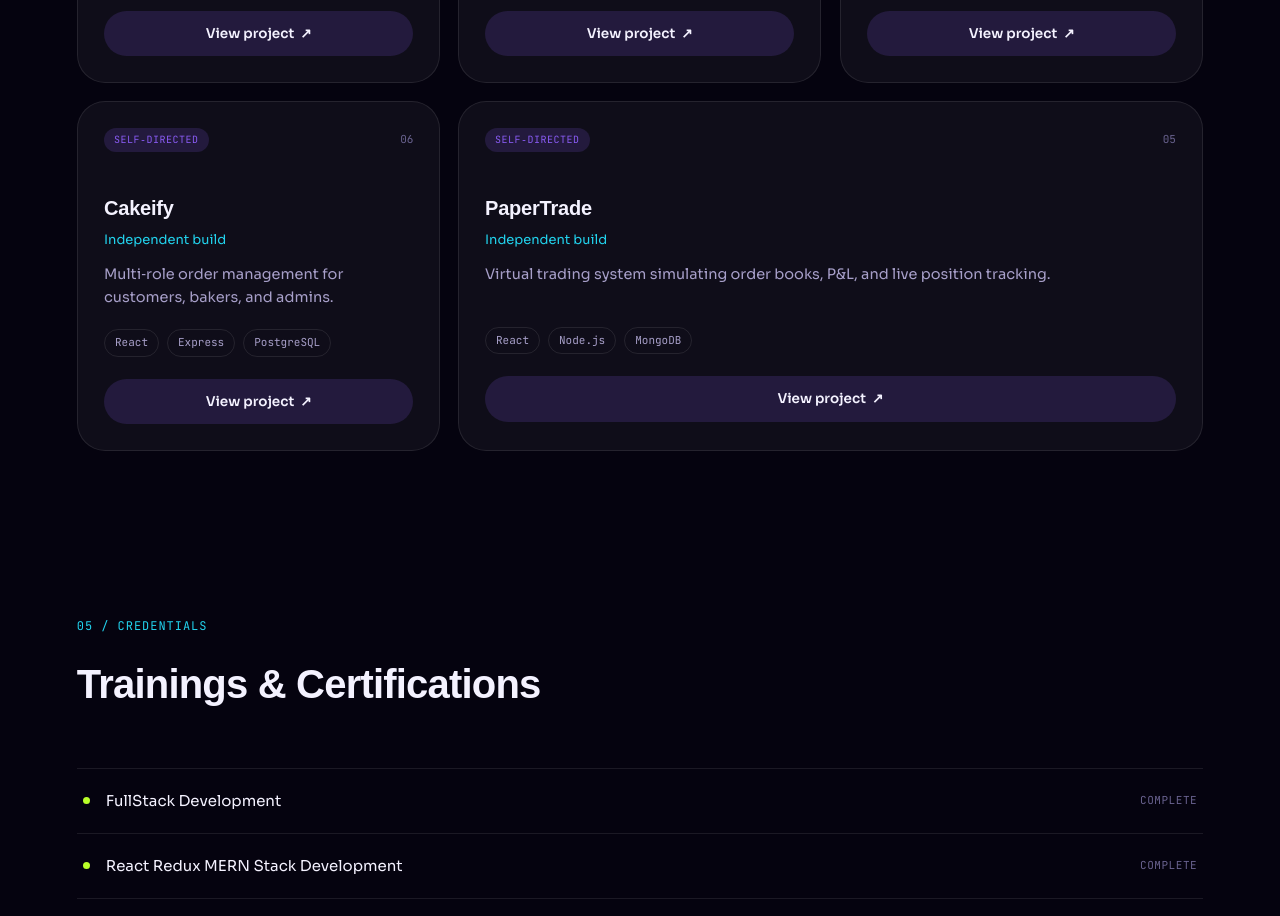
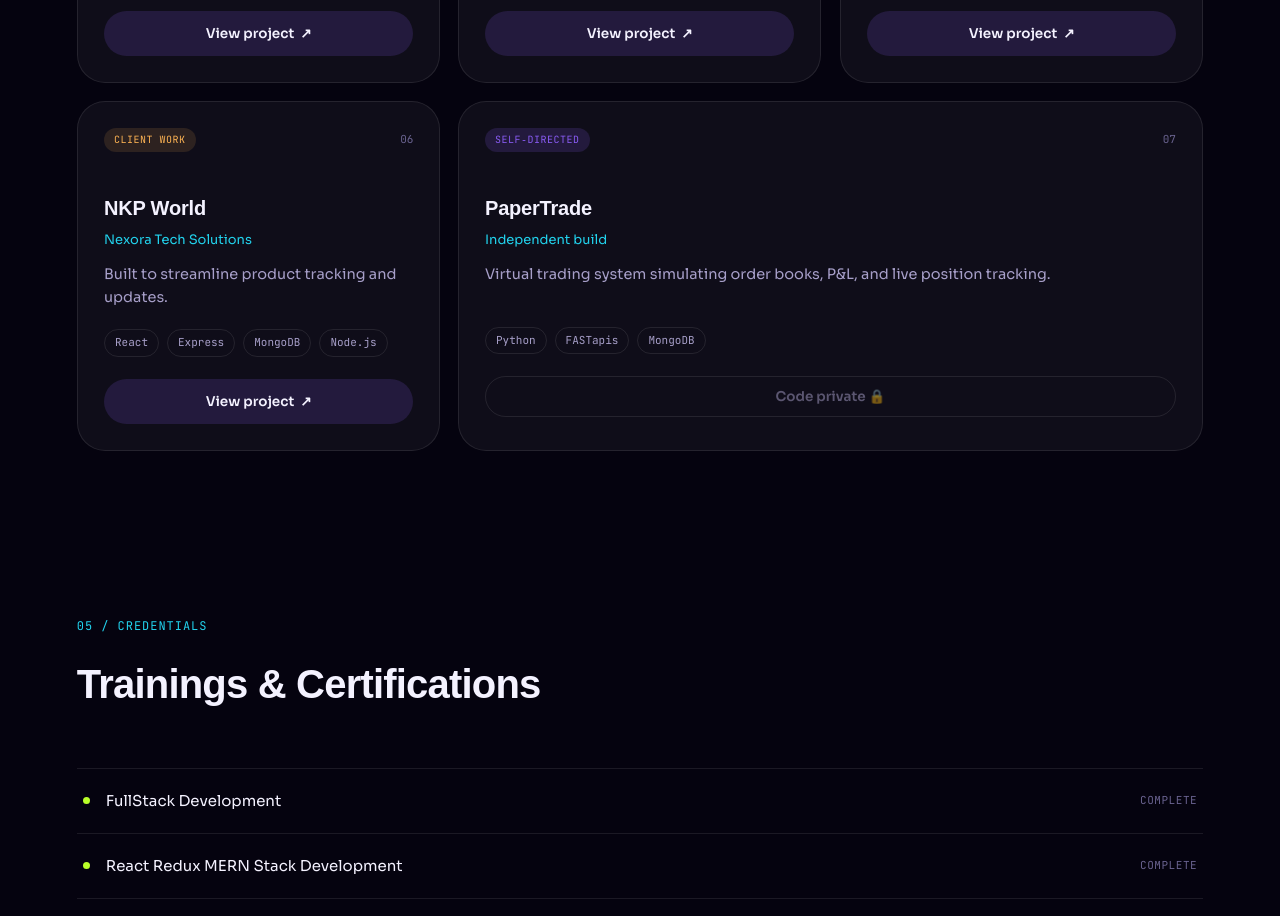
Before and after one commit to shreyamehtawork/shreyamehta, a website: page index.html in a window 1280 px wide. Shown: the part 4760-5676 px from the top of the page. Drawn offline with Linux system fonts and the light colour scheme; a web font is replaced by a local one.

Commit message:
project section

```diff
--- a/index.html
+++ b/index.html
@@ -626,7 +626,7 @@
               <span>React</span><span>Redux</span><span>REST APIs</span>
             </div>
             <a
-              href="https://shreyamehtawork.github.io/firsturperfumes/"
+              href="https://thenexoragroup.in/"
               class="wcard-cta wcard-cta-live"
               target="_blank"
               data-demo="papertrade"
@@ -638,22 +638,26 @@
           <article
             class="wcard tilt is-live"
             data-motif="orders"
-            data-demo="cakeify"
+            data-demo="nkp-world"
           >
             <div class="wcard-glow"></div>
             <div class="wcard-top">
-              <span class="tag tag-violet">Self‑directed</span>
+              <span class="tag tag-amber">Client work</span>
               <span class="wcard-id">06</span>
             </div>
-            <h3>Cakeify</h3>
-            <p class="wcard-client">Independent build</p>
+            <h3>NKP World</h3>
+            <p class="wcard-client">Nexora Tech Solutions</p>
             <p class="wcard-desc">
-              Multi‑role order management for customers, bakers, and admins.
+              Built to streamline product tracking and updates.
             </p>
             <div class="wcard-stack">
-              <span>React</span><span>Express</span><span>PostgreSQL</span>
+              <span>React</span><span>Express</span><span>MongoDB</span
+              ><span>Node.js</span>
             </div>
-            <a href="#" class="wcard-cta wcard-cta-live" data-demo="cakeify"
+            <a
+              href="https://nkpworld.com/"
+              class="wcard-cta wcard-cta-live"
+              data-demo="cakeify"
               >View project <span>↗</span></a
             >
           </article>
@@ -666,7 +670,7 @@
             <div class="wcard-glow"></div>
             <div class="wcard-top">
               <span class="tag tag-violet">Self‑directed</span>
-              <span class="wcard-id">05</span>
+              <span class="wcard-id">07</span>
             </div>
             <h3>PaperTrade</h3>
             <p class="wcard-client">Independent build</p>
@@ -675,11 +679,12 @@
               position tracking.
             </p>
             <div class="wcard-stack">
-              <span>React</span><span>Node.js</span><span>MongoDB</span>
+              <span>Python</span><span>FASTapis</span><span>MongoDB</span>
             </div>
-            <a href="#" class="wcard-cta wcard-cta-live" data-demo="papertrade"
+            <button class="wcard-cta" disabled>Code private 🔒</button>
+            <!-- <a href="#" class="wcard-cta wcard-cta-live" data-demo="papertrade"
               >View project <span>↗</span></a
-            >
+            > -->
           </article>
         </div>
       </section>
```
